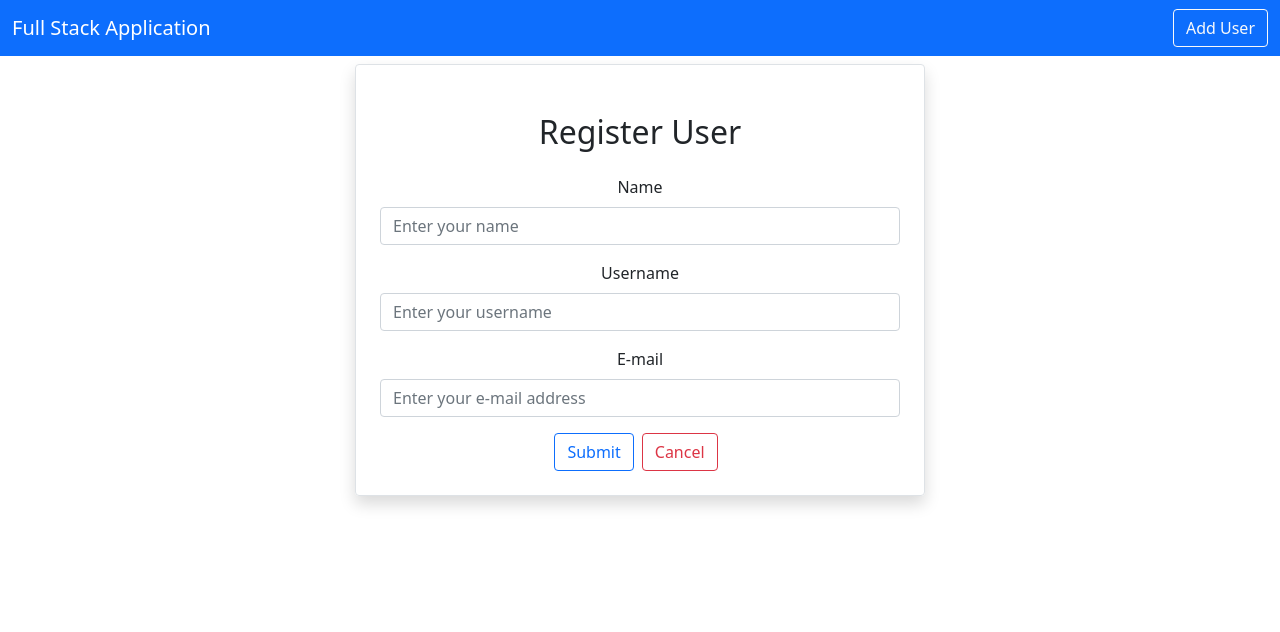
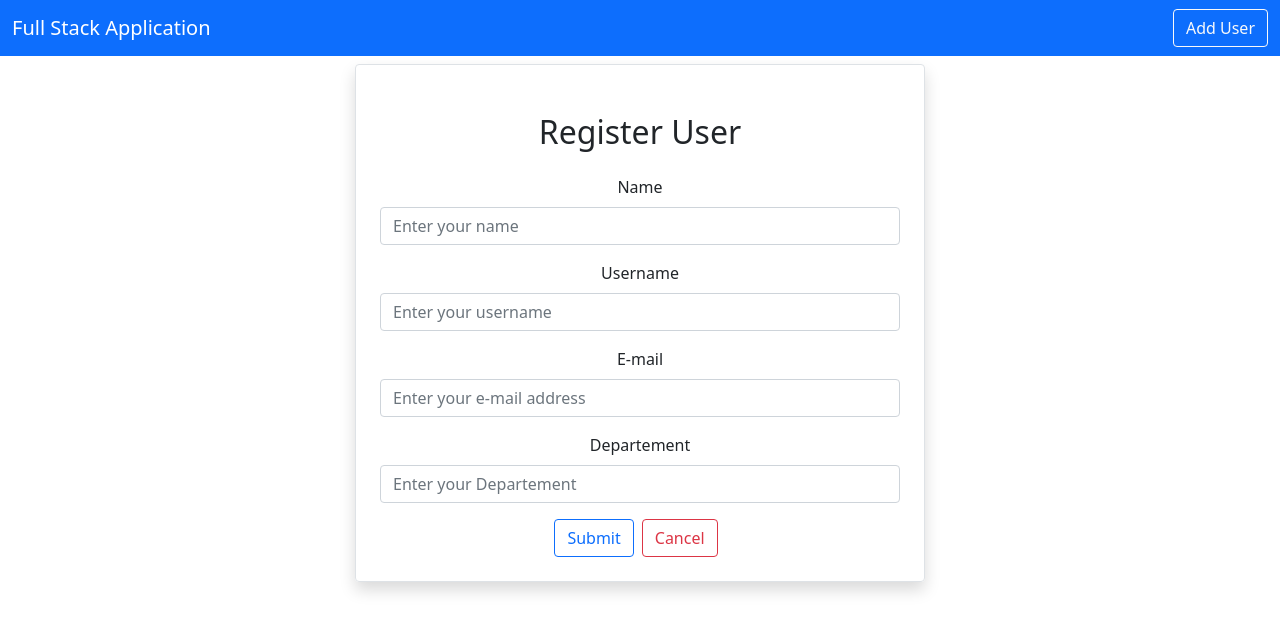
Before and after one commit to xLuucaaa/SW-Testing-and-Quality-Assurance, a React (Create React App) app in the folder fullstack-frontend/: page /adduser in a window 1280 px wide. Shown: the top 632 px of the page. Built offline with nearby package versions, Linux system fonts and the light colour scheme.

Commit message:
First feature implemented: added a departement category for each user

```diff
--- a/fullstack-frontend/src/pages/Home.js
+++ b/fullstack-frontend/src/pages/Home.js
@@ -31,6 +31,7 @@ export default function Home() {
               <th scope="col">Name</th>
               <th scope="col">Username</th>
               <th scope="col">Email</th>
+              <th scope="col">Departement</th>
               <th scope="col">Action</th>
             </tr>
           </thead>
@@ -43,6 +44,7 @@ export default function Home() {
                 <td>{user.name}</td>
                 <td>{user.username}</td>
                 <td>{user.email}</td>
+                <td>{user.departement}</td>
                 <td>
                   <Link
                     className="btn btn-primary mx-2"
--- a/fullstack-frontend/src/users/AddUser.js
+++ b/fullstack-frontend/src/users/AddUser.js
@@ -9,9 +9,10 @@ export default function AddUser() {
     name: "",
     username: "",
     email: "",
+    departement: "",
   });
 
-  const { name, username, email } = user;
+  const { name, username, email, departement } = user;
 
   const onInputChange = (e) => {
     setUser({ ...user, [e.target.name]: e.target.value });
@@ -69,6 +70,19 @@ export default function AddUser() {
                 onChange={(e) => onInputChange(e)}
               />
             </div>
+            <div className="mb-3">
+              <label htmlFor="Departement" className="form-label">
+                Departement
+              </label>
+              <input
+                type={"text"}
+                className="form-control"
+                placeholder="Enter your Departement"
+                name="departement"
+                value={departement}
+                onChange={(e) => onInputChange(e)}
+              />
+            </div>
             <button type="submit" className="btn btn-outline-primary">
               Submit
             </button>
--- a/fullstack-frontend/src/users/EditUser.js
+++ b/fullstack-frontend/src/users/EditUser.js
@@ -11,9 +11,10 @@ export default function EditUser() {
     name: "",
     username: "",
     email: "",
+    departement: "",
   });
 
-  const { name, username, email } = user;
+  const { name, username, email, departement } = user;
 
   const onInputChange = (e) => {
     setUser({ ...user, [e.target.name]: e.target.value });
@@ -80,6 +81,19 @@ export default function EditUser() {
                 onChange={(e) => onInputChange(e)}
               />
             </div>
+            <div className="mb-3">
+              <label htmlFor="Departement" className="form-label">
+                Departement
+              </label>
+              <input
+                type={"text"}
+                className="form-control"
+                placeholder="Enter your departement"
+                name="departement"
+                value={departement}
+                onChange={(e) => onInputChange(e)}
+              />
+            </div>
             <button type="submit" className="btn btn-outline-primary">
               Submit
             </button>
--- a/fullstack-frontend/src/users/ViewUser.js
+++ b/fullstack-frontend/src/users/ViewUser.js
@@ -7,6 +7,7 @@ export default function ViewUser() {
     name: "",
     username: "",
     email: "",
+    departement: "",
   });
 
   const { id } = useParams();
@@ -42,6 +43,10 @@ export default function ViewUser() {
                   <b>Email:</b>
                   {user.email}
                 </li>
+                <li className="list-group-item">
+                  <b>Departement:</b>
+                  {user.departement}
+                </li>
               </ul>
             </div>
           </div>
```
Also changed, not shown: 1 other file (tests, documents, lock files or other folders).
